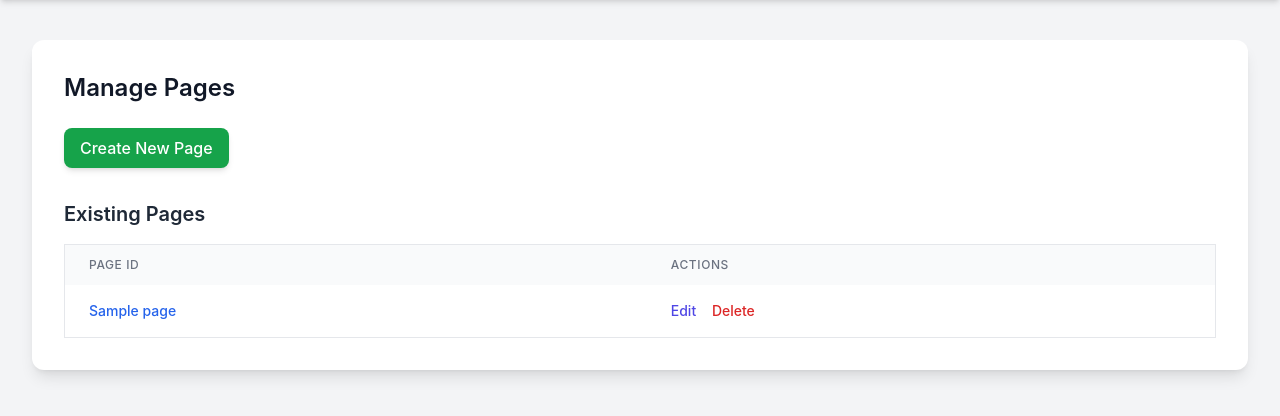
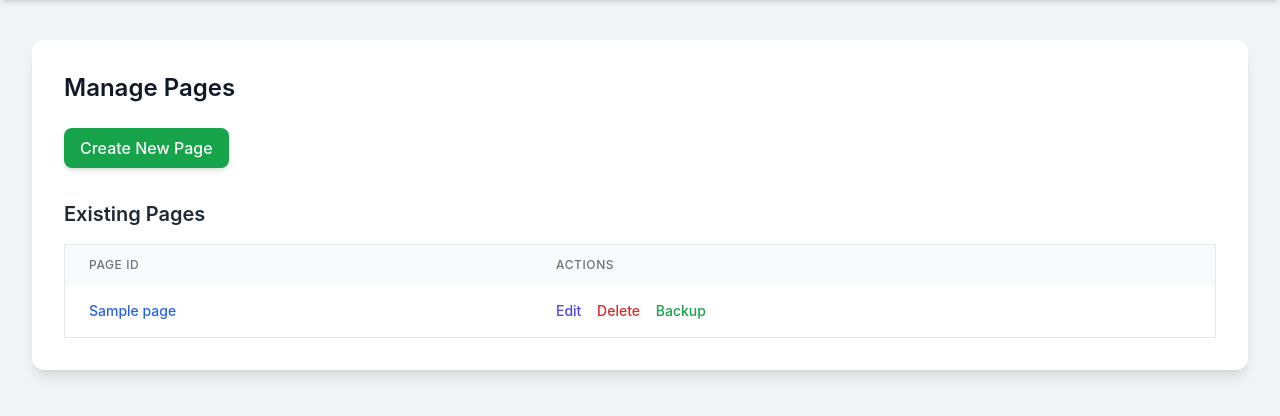
Before and after one commit to DG1001/cryptpad, a Flask app: template templates/admin.html in a window 1280 px wide. Shown: the part 64-480 px from the top of the page. Run offline with Flask 2, Linux system fonts and the light colour scheme; the template is opened without the code that fills it: most values are stand-ins (such as "Sample title", 1, 10 or a date in 2020); some libraries are stand-ins or nearby versions.

Commit message:
feat: Add page backup functionality

```diff
--- a/app.py
+++ b/app.py
@@ -97,6 +97,39 @@ def delete_page(page_id):
         flash(f"Page '{page_id}' not found.", "warning")
     return redirect(url_for("admin_panel"))
 
+@app.route("/admin/backup_page/<page_id>", methods=["POST"])
+@login_required
+def backup_page(page_id):
+    """Creates a timestamped backup of a page."""
+    source_file_path = os.path.join(DATA_DIR, f"{page_id}.md")
+
+    if not os.path.exists(source_file_path):
+        flash(f"Page '{page_id}' not found. Cannot create backup.", "warning")
+        return redirect(url_for("admin_panel"))
+
+    # Ensure backup directory for the page exists (e.g. backup/eppa/)
+    # This helps organize backups per page.
+    page_specific_backup_dir = os.path.join(BACKUP_DIR, page_id)
+    if not os.path.exists(page_specific_backup_dir):
+        try:
+            os.makedirs(page_specific_backup_dir)
+        except OSError as e:
+            flash(f"Error creating backup directory for page '{page_id}': {e}", "danger")
+            return redirect(url_for("admin_panel"))
+
+    timestamp = datetime.now().strftime("%Y%m%d%H%M%S")
+    # Backup filename will be like: pagename_timestamp.md, e.g., eppa_20230101120000.md
+    # Stored inside backup/pagename/
+    backup_filename = f"{page_id}_{timestamp}.md"
+    backup_file_path = os.path.join(page_specific_backup_dir, backup_filename)
+
+    try:
+        shutil.copy2(source_file_path, backup_file_path) # copy2 preserves metadata
+        flash(f"Backup for page '{page_id}' created successfully: {backup_filename}", "success")
+    except Exception as e:
+        flash(f"Error creating backup for page '{page_id}': {e}", "danger")
+
+    return redirect(url_for("admin_panel"))
 
 @app.route("/admin/create_page", methods=["POST"])
 @login_required
--- a/templates/admin.html
+++ b/templates/admin.html
@@ -80,10 +80,13 @@
                                     </td>
                                     <td class="px-6 py-4 whitespace-nowrap text-sm font-medium">
                                         <a href="{{ url_for('editor', page_id=page.id) }}" class="text-indigo-600 hover:text-indigo-900 mr-3">Edit</a>
-                                        <form action="{{ url_for('delete_page', page_id=page.id) }}" method="POST" class="inline" onsubmit="return confirm('Are you sure you want to delete page {{ page.id }}? This action cannot be undone, but backups will be kept.');">
+                                        <form action="{{ url_for('delete_page', page_id=page.id) }}" method="POST" class="inline mr-3" onsubmit="return confirm('Are you sure you want to delete page {{ page.id }}? This action cannot be undone, but backups will be kept.');">
                                             <button type="submit" class="text-red-600 hover:text-red-900">Delete</button>
                                         </form>
-                                        <!-- Backup and Download buttons will go here -->
+                                        <form action="{{ url_for('backup_page', page_id=page.id) }}" method="POST" class="inline">
+                                            <button type="submit" class="text-green-600 hover:text-green-900">Backup</button>
+                                        </form>
+                                        <!-- Download button will go here -->
                                     </td>
                                 </tr>
                                 {% endfor %}
```
